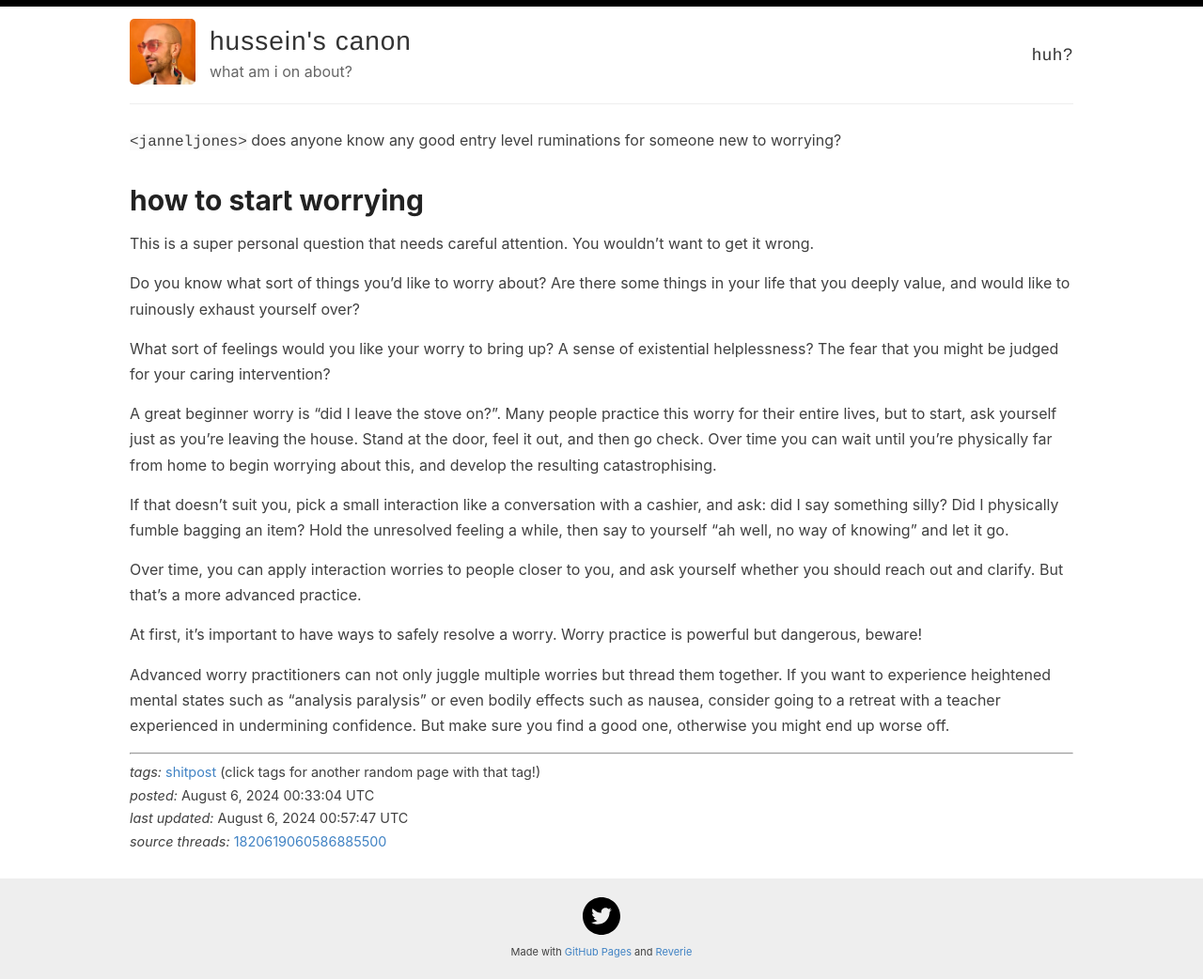
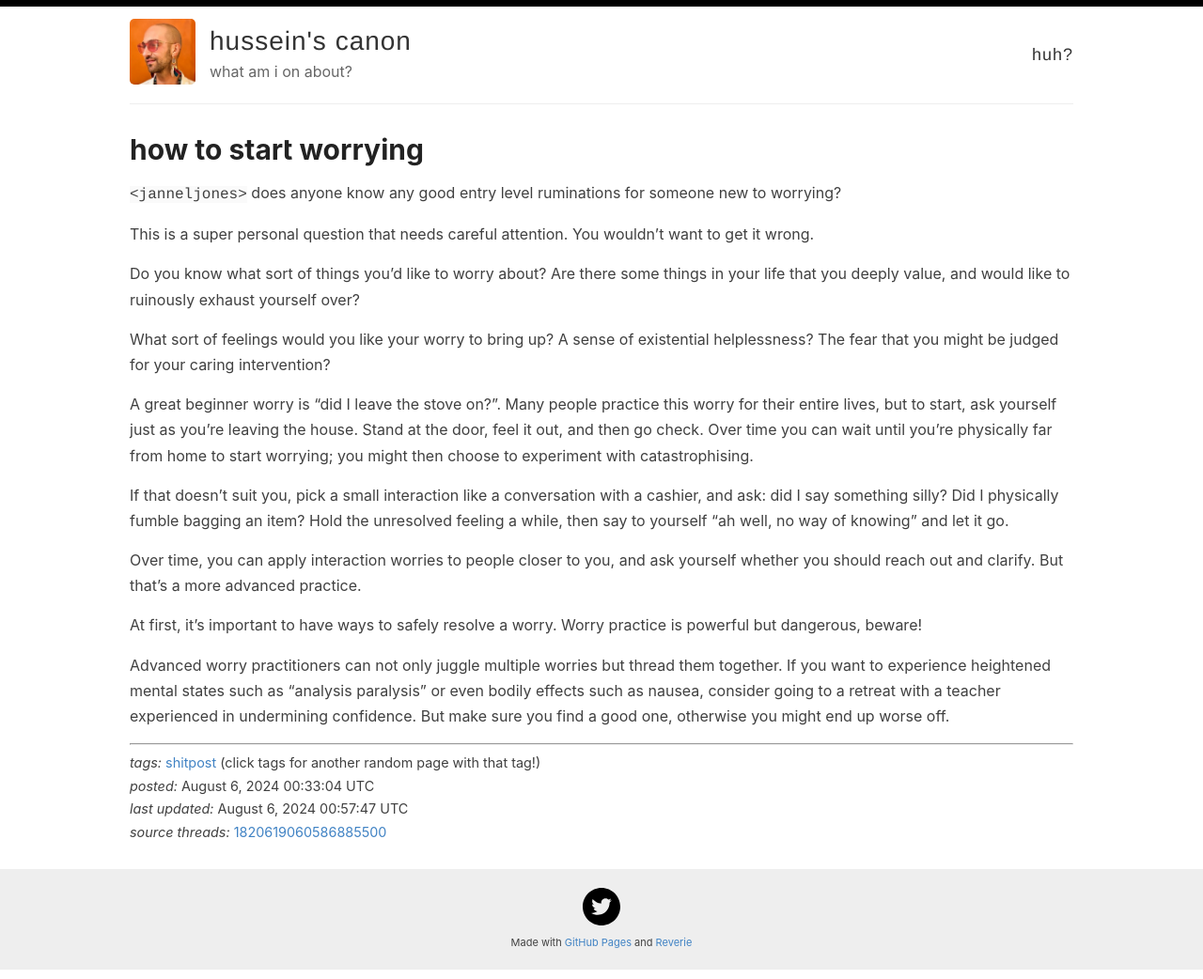
Before and after one commit to helgridly/canonize, a Jekyll site: the page built from canon/start-worrying.md, in a window 1280 px wide. Shown: the whole page at 94% size. Built offline with Jekyll 4.4.1, drawn with Linux system fonts in a browser that asks for light colours.

Commit message:
worry rephrases

```diff
--- a/canon/start-worrying.md
+++ b/canon/start-worrying.md
@@ -11,15 +10,13 @@
 
 `<janneljones>` does anyone know any good entry level ruminations for someone new to worrying?
 
-# how to start worrying
-
 This is a super personal question that needs careful attention. You wouldn't want to get it wrong.
 
 Do you know what sort of things you'd like to worry about? Are there some things in your life that you deeply value, and would like to ruinously exhaust yourself over?
 
 What sort of feelings would you like your worry to bring up? A sense of existential helplessness? The fear that you might be judged for your caring intervention?
 
-A great beginner worry is "did I leave the stove on?". Many people practice this worry for their entire lives, but to start, ask yourself just as you're leaving the house. Stand at the door, feel it out, and then go check. Over time you can wait until you're physically far from home to begin worrying about this, and develop the resulting catastrophising.
+A great beginner worry is "did I leave the stove on?". Many people practice this worry for their entire lives, but to start, ask yourself just as you're leaving the house. Stand at the door, feel it out, and then go check. Over time you can wait until you're physically far from home to start worrying; you might then choose to experiment with catastrophising.
 
 If that doesn't suit you, pick a small interaction like a conversation with a cashier, and ask: did I say something silly? Did I physically fumble bagging an item? Hold the unresolved feeling a while, then say to yourself "ah well, no way of knowing" and let it go.
 
```
Also changed, not shown: other parts of canon/start-worrying.md (+0 -1 lines).
